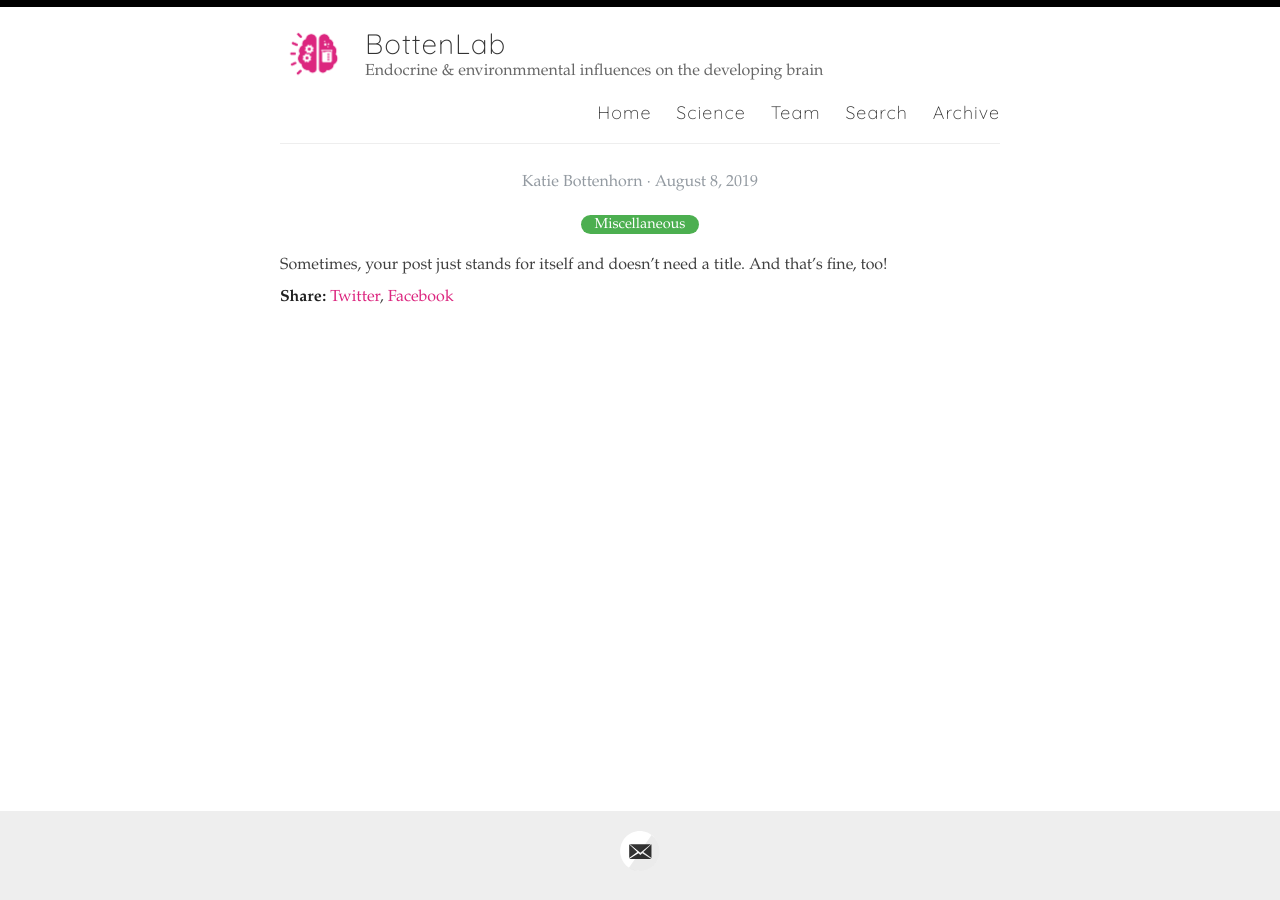
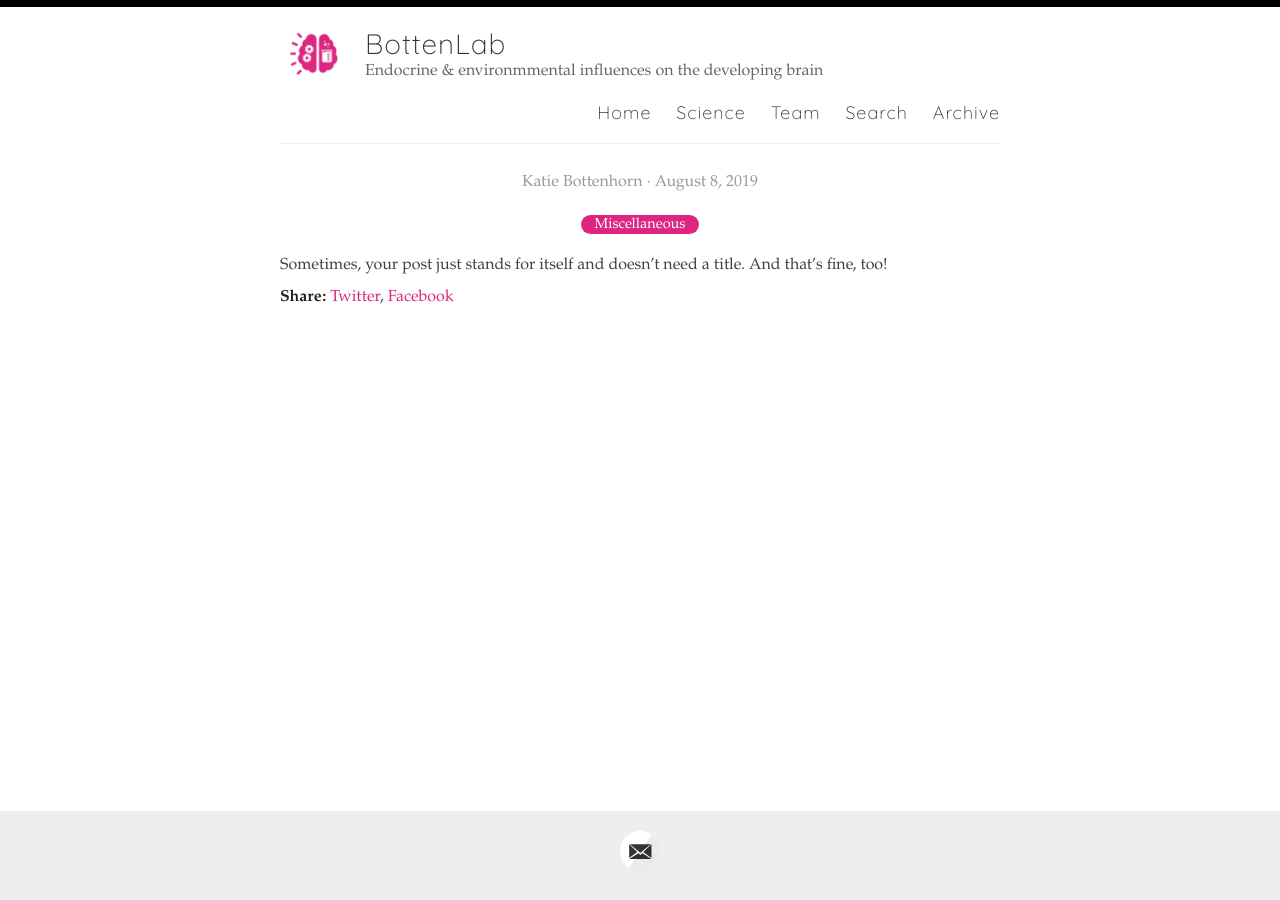
Before and after one commit to Bottenlab/bottenlab.github.io, a Jekyll site: the page built from _posts/2019-08-08-no-title-posts.md, in a window 1280 px wide. Built offline with Jekyll 4.4.1, drawn with Linux system fonts in a browser that asks for light colours; some web fonts are replaced.

Commit message:
obv it's all pink all the time

```diff
--- a/assets/style.scss
+++ b/assets/style.scss
@@ -778,7 +778,7 @@ Modules - reusable parts of our design
   font-size: 14.5px;
   padding: 2px 13px;
   border: none;
-  background-color: #4CAF50;
+  background-color: $pink;
   border-radius: 50px;
   color: #fff;
 }
```
